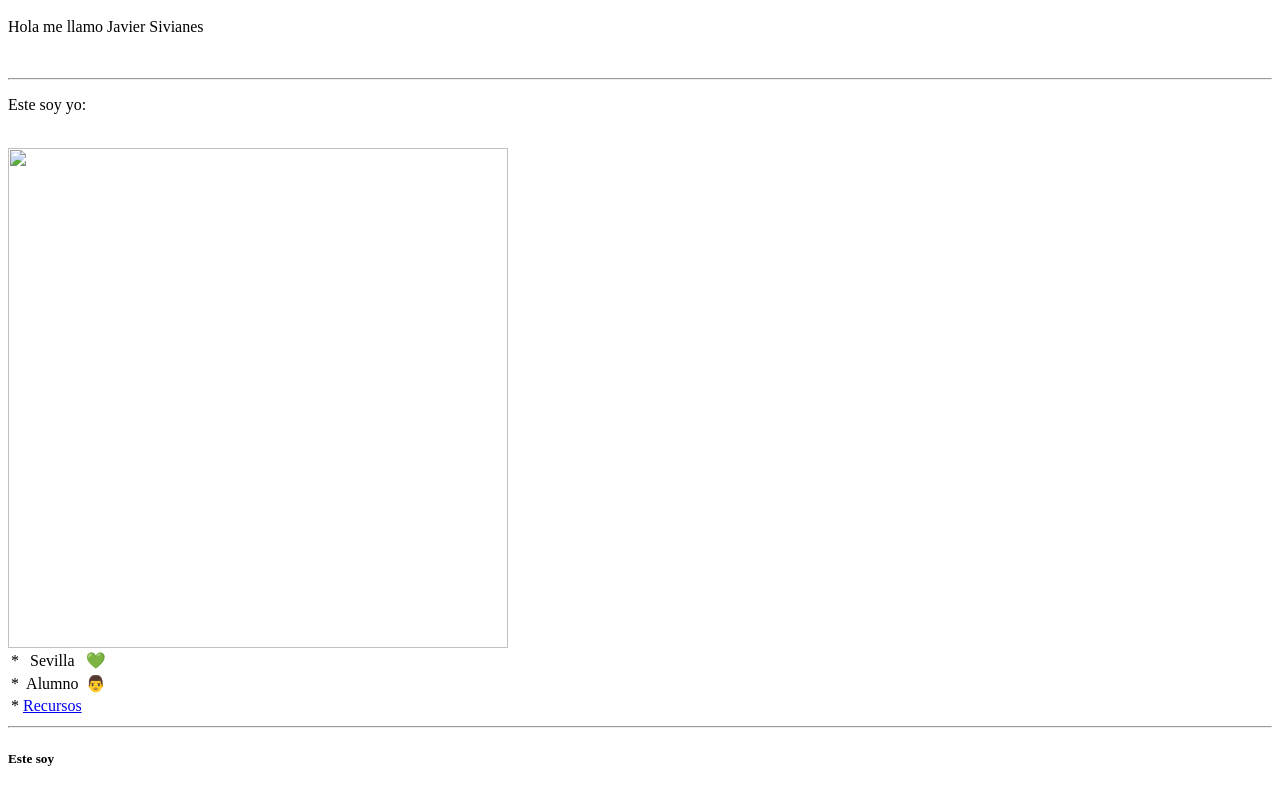
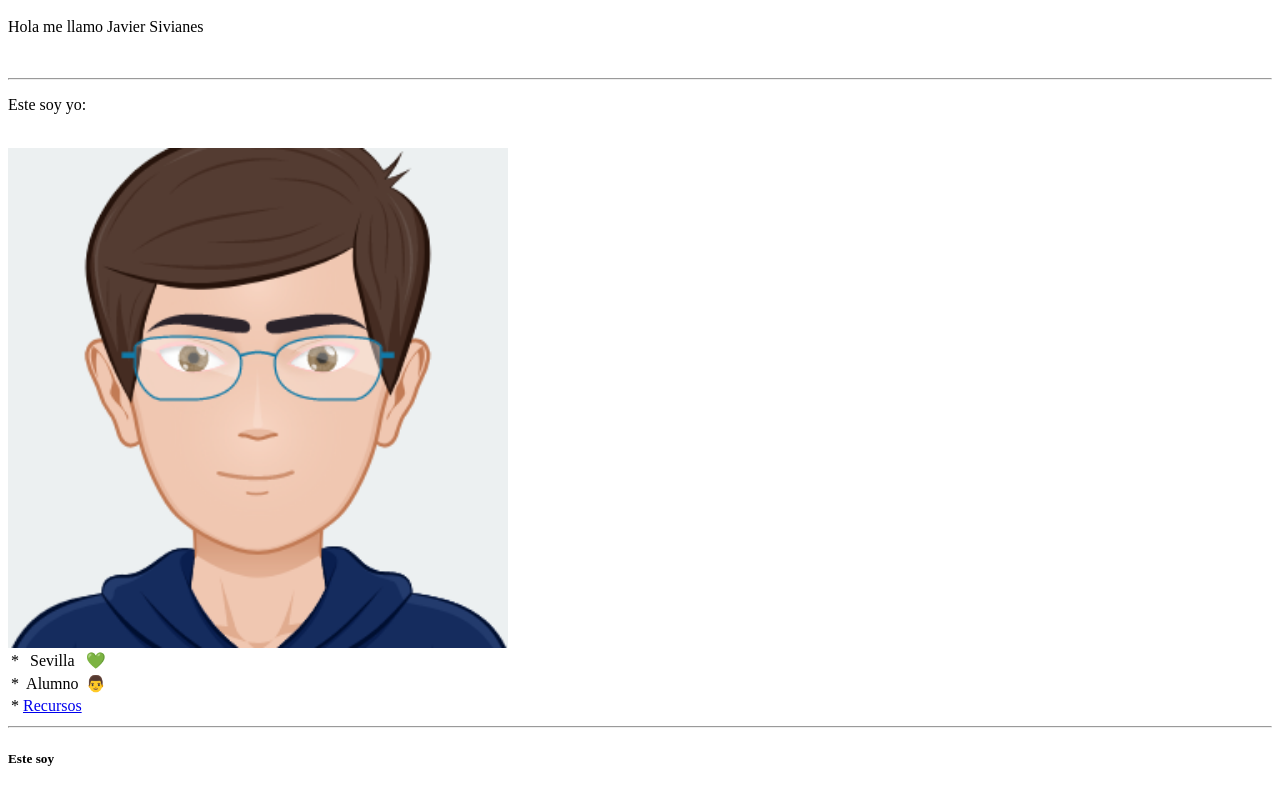
Before and after one commit to javi323/pers, a plain HTML site: page index.html in a window 1280 px wide. Shown: the part 48-837 px from the top of the page. Drawn offline with Linux system fonts and the light colour scheme.

Commit message:
index.html

```diff
--- a/index.html
+++ b/index.html
@@ -15,7 +15,7 @@
 	<div id="contenido">
 		<p>Este soy yo:</p>
 		<br>
-		<img src="img/yo.png" width=500>
+		<img src="yo.png" width=500>
 	<table style="text-align:center">
 		<tr>
 			<td>*</td>
```
